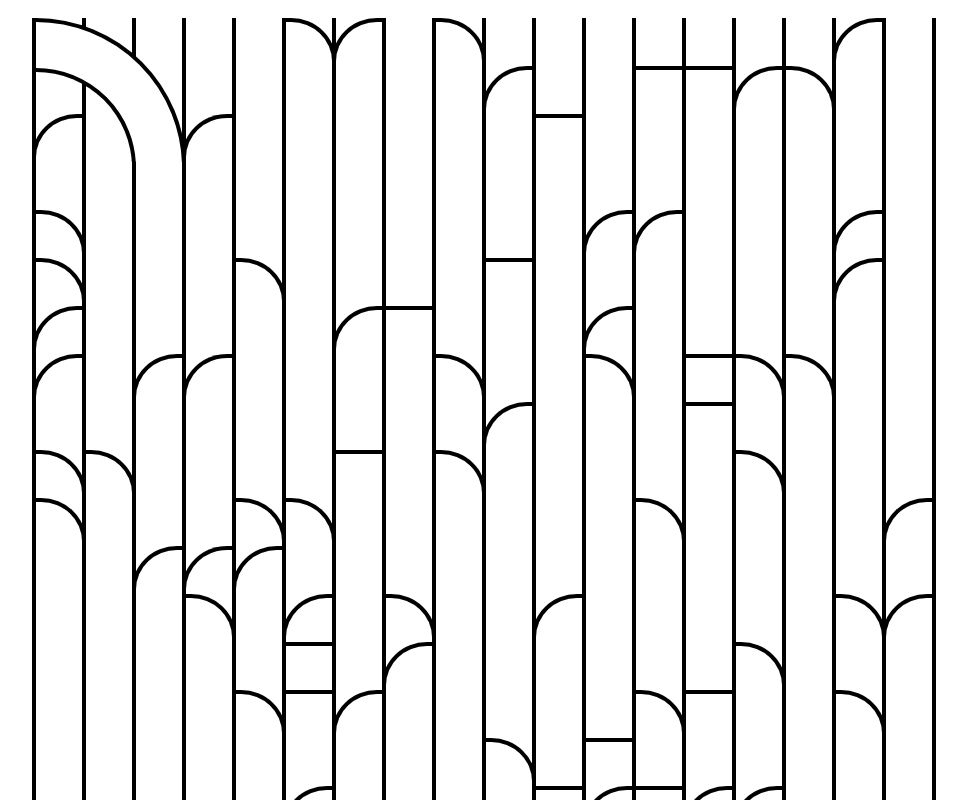
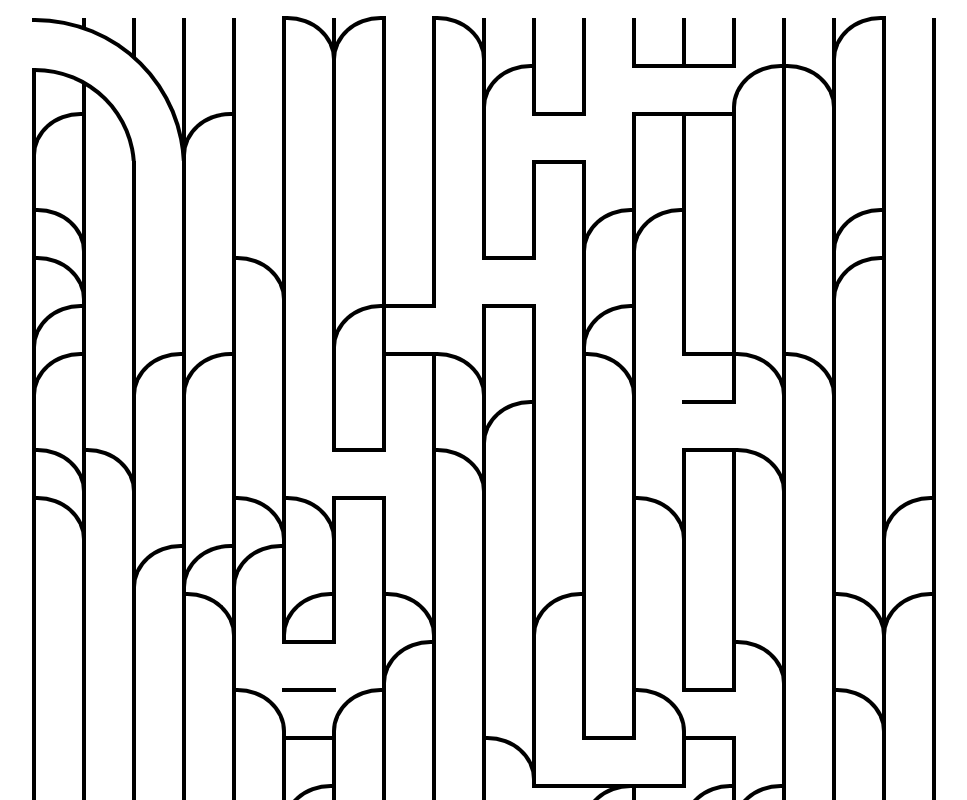
Before and after one commit to lapaset/beach, a Next.js app: page / in a window 1280 px wide. Shown: the top 800 px of the page, without its empty margins (34-1001 px from the left). Built offline with nearby package versions, Linux system fonts and the light colour scheme.

Commit message:
Fix shape positions

```diff
--- a/components/Cell/Cell.tsx
+++ b/components/Cell/Cell.tsx
@@ -19,6 +19,7 @@ export interface CellProps {
   outline?: string
   outlineOffset?: string
   width?: string
+  zIndex?: string
 }
 
 const Cell: FC<CellProps> = (props) => {
@@ -42,6 +43,7 @@ const Item = styled.div<CellProps>`
   outline: ${({outline}) => outline};
   outline-offset: ${({outlineOffset}) => outlineOffset};
   width: ${({width}) => width};
+  z-index: ${({zIndex}) => zIndex};
 `
 
 export default Cell
--- a/components/Cell/cell.module.scss
+++ b/components/Cell/cell.module.scss
@@ -3,4 +3,5 @@
   height: 100%;
   width: 100%;
   background: white;
+  position: relative;
 }
--- a/components/Grid/grid.module.scss
+++ b/components/Grid/grid.module.scss
@@ -22,11 +22,10 @@
 .test-grid {
   position: absolute;
   top: 18px;
-  left: 70px;
+  left: 66px;
   display: grid;
-  grid-template-columns: repeat(3, 46px);
-  grid-template-rows: repeat(3, 48px);
+  grid-template-columns: repeat(3, 52px);
+  grid-template-rows: repeat(2, 48px) 47px;
   gap: 0 4px;
-  z-index: 2;
   overflow: hidden;
 }
--- a/pages/index.tsx
+++ b/pages/index.tsx
@@ -23,10 +23,11 @@ const testCells = [
       borderRadius: "90%",
       gridColumn: "1 / 4",
       gridRow: "1 / 4",
-      marginTop: "-2",
-      marginLeft: "-150px",
-      width: "300px",
-      height: "300px"
+      marginTop: "0",
+      marginLeft: "-148px",
+      width: "302px",
+      height: "300px",
+      zIndex: "4"
     }
   }
 ]
@@ -41,11 +42,14 @@ const shapes: Shape[] = [
   {
     name: "topRightRounded",
     item: {
+      borderLeft: "4px solid black",
       borderRight: "4px solid black",
       borderTop: "4px solid black",
       borderRadius: "0 90% 0 0",
-      marginTop: "-2px",
-      width: "50px"
+      marginTop: "-4px",
+      marginLeft: "-4px",
+      width: "54px",
+      zIndex: "1"
     },
     next: {
     },
@@ -55,21 +59,28 @@ const shapes: Shape[] = [
     name: "topLeftRounded",
     item: {
       borderLeft: "4px solid black",
+      borderRight: "4px solid black",
       borderTop: "4px solid black",
       borderRadius: "90% 0 0 0",
-      width: "50px",
-      marginTop: "-2px",
-      marginLeft: "-4px"
+      width: "54px",
+      marginTop: "-4px",
+      marginLeft: "-4px",
+      zIndex: "1"
     },
     next: {
     },
     previous: {}
   },
   {
-    name: "topBorder",
+    name: "horizontalCell",
     item: {
+      borderBottom: "4px solid black",
       borderTop: "4px solid black",
-      marginTop: "-2px",
+      marginLeft: "-4px",
+      marginTop: "-4px",
+      width: "54px",
+      height: "52px",
+      zIndex: "0"
     },
     next: {
     },
```
